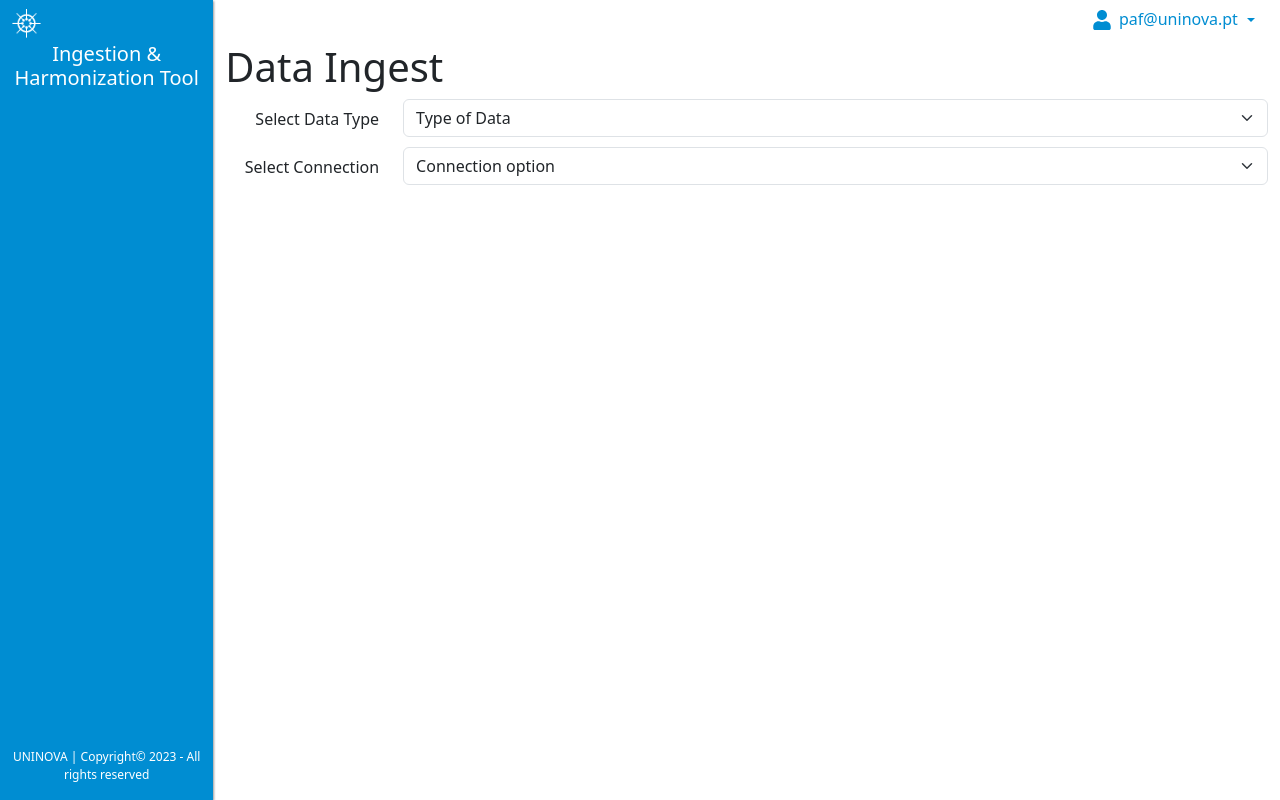
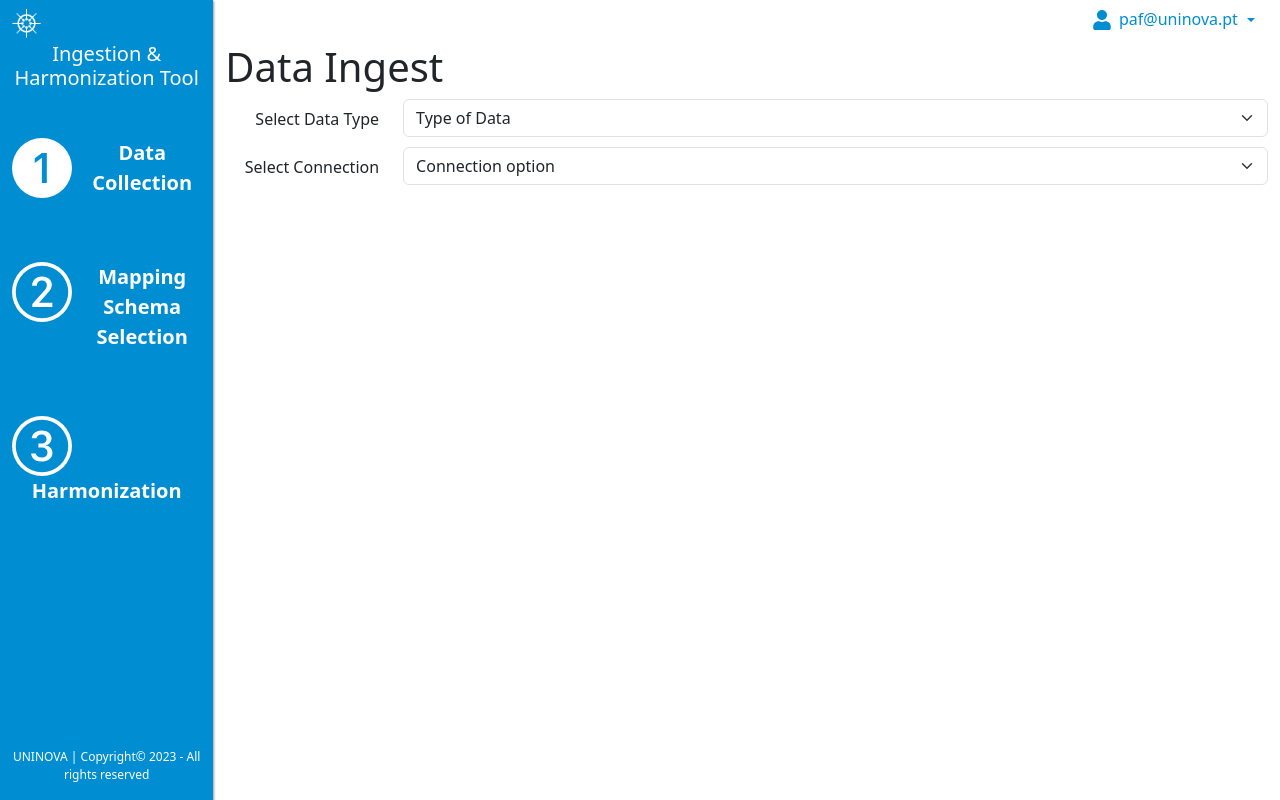
Before and after one commit to VesselAI/uninova-ingestion-and-harmonisation-services_v2, a React (Create React App) app in the folder frontend/: page / in a window 1280 px wide. Built offline with nearby package versions, Linux system fonts and the light colour scheme.

Commit message:
Added sidebar progress by steps

```diff
--- a/frontend/src/components/ProfileMenu/ProfileMenu.jsx
+++ b/frontend/src/components/ProfileMenu/ProfileMenu.jsx
@@ -1,11 +1,6 @@
 import Dropdown from 'react-bootstrap/Dropdown';
 import { FaUser } from "react-icons/fa";
-import Container from 'react-bootstrap/Container';
-import Row from 'react-bootstrap/Row';
-import Col from 'react-bootstrap/Col';
-import Nav from 'react-bootstrap/Nav';
 import Navbar from 'react-bootstrap/Navbar';
-import NavDropdown from 'react-bootstrap/NavDropdown';
 import './ProfileMenu.css'
 
 
--- a/frontend/src/components/SideBar/SideBar.css
+++ b/frontend/src/components/SideBar/SideBar.css
@@ -1,4 +1,3 @@
-
 #linha-horizontal {
     /* width: 150px; */
     /* margin-top: 15px; */
@@ -7,7 +6,8 @@
     /* margin-bottom: 15px; */
     border: 1px solid white;
 }
-.uninova-2023{
+
+.uninova-2023 {
     color: white;
     text-align: center;
     background: #008DD2;
@@ -16,15 +16,16 @@
     /* border-bottom-right-radius: 7px; */
 }
 
-#linha-horizontal-bottom{
+#linha-horizontal-bottom {
     /* margin-top: 15px;
     margin-bottom: 15px; */
     margin-left: 10px;
     margin-right: 10px;
     border: 1px solid white;
 }
+
 /* *********************** */
-.sidebar-base{
+.sidebar-base {
     height: 100vh;
     background: #008DD2;
     color: white;
@@ -33,11 +34,16 @@
     filter: drop-shadow(1px 1px 1px rgba(0, 0, 0, 0.4));
 }
 
-.sidebar-header{
+.sidebar-header {
     padding-top: 5%;
 }
 
-.sidebar-logo-text{
+.sidebar-middle {
+    height: 60vh;
+    align-content: center;
+}
+
+.sidebar-logo-text {
     color: white;
     margin-bottom: 0;
     padding-top: 4px;
@@ -49,3 +55,14 @@
     bottom: 0;
     text-align: center;
 }
+
+.sidebar-middle-text {
+    font-size: 20px;
+    font-weight: bold;
+}
+
+.stepstack-pos {
+    align-items: end;
+    display: flex;
+    justify-content: center;
+}
--- a/frontend/src/components/SideBar/SideBar.jsx
+++ b/frontend/src/components/SideBar/SideBar.jsx
@@ -3,24 +3,11 @@ import Container from 'react-bootstrap/Container';
 import Row from 'react-bootstrap/Row';
 import Col from 'react-bootstrap/Col';
 import Image from 'react-bootstrap/Image';
+import StepsStack from "../StepsStack/StepsStack";
 import './SideBar.css'
 
 function SideBar() {
     return (
-        // <>
-        //     <div className='header-logo-sidebar'>
-        //         <div className='logo-i4q-white'>
-        //             <img id="project-logo" className="navbar-logo-i4q" src={vesselailogo} alt="vesselailogo" />
-        //             <div className='text-logo'>Ingestion and Harmonization Tool</div>
-        //         </div>
-        //         {/* <div id="linha-horizontal"></div> */}
-        //     </div>
-        //     <div className="sidebar-style"></div>
-        //     <div className='uninova-2023'>
-        //         {/* <div id="linha-horizontal-bottom"></div> */}
-        //         <p className='uninova-2023-text'>UNINOVA | Copyright© 2023 - All rights reserved</p>
-        //     </div>
-        // </>
         <Container className="sidebar-base">
             <Row className="sidebar-header">
                 <Col xs={3}>
@@ -30,6 +17,9 @@ function SideBar() {
                     <h5 className="sidebar-logo-text">Ingestion & Harmonization Tool</h5>
                 </Col>
             </Row>
+            <Row className="sidebar-middle">
+                    <StepsStack curstep={1}/>
+            </Row>
             <Row className="uninova-2023-text">
                 <p>UNINOVA | Copyright© 2023 - All rights reserved</p>
             </Row>
--- /dev/null
+++ b/frontend/src/components/StepsStack/StepsStack.jsx
@@ -0,0 +1,76 @@
+import Stack from 'react-bootstrap/Stack';
+import Row from 'react-bootstrap/Row';
+import Col from 'react-bootstrap/Col';
+import { BsFill1CircleFill, Bs1Circle, BsFill2CircleFill, Bs2Circle, BsFill3CircleFill, Bs3Circle } from 'react-icons/bs'
+import { useEffect, useState } from 'react';
+
+function StepsStack({ curstep }) {
+
+    const [step, setStep] = useState(1)
+
+    useEffect(() => {
+        // Code here will run on the first render of the component
+        setStep(curstep)
+
+        // You can perform any other actions or side effects here
+
+        // Cleanup function (optional) - it will run when the component unmounts
+        return () => {
+            // Cleanup code here (if needed)
+            setStep(1);
+        };
+    }, [curstep]); // Empty dependency array means this effect runs once
+
+    return (
+        <Stack gap={5}>
+            <Row>
+                {step === 1 ?
+                    <Col xs={4}>
+                        <BsFill1CircleFill size={60} />
+                    </Col>
+                    :
+                    <Col xs={4}>
+                        <Bs1Circle size={60} />
+                    </Col>
+
+                }
+                <Col className='stepstack-pos'>
+                    <p className='sidebar-middle-text'>Data Collection</p>
+                </Col>
+            </Row>
+            <Row>
+                {step === 2 ?
+                    <Col xs={4}>
+                        <BsFill2CircleFill size={60} />
+                    </Col>
+                    :
+                    <Col xs={4}>
+                        <Bs2Circle size={60} />
+                    </Col>
+
+                }
+                <Col className='stepstack-pos'>
+                    <p className='sidebar-middle-text'>Mapping Schema Selection</p>
+                </Col>
+            </Row>
+            <Row>
+                {step === 3 ?
+                    <Col xs={4}>
+                        <BsFill3CircleFill size={60} />
+                    </Col>
+                    :
+                    <Col xs={4}>
+                        <Bs3Circle size={60} />
+                    </Col>
+
+                }
+                <Col className='stepstack-pos'>
+                    <p className='sidebar-middle-text'>Harmonization</p>
+                </Col>
+            </Row>
+        </Stack>
+    );
+
+}
+
+export default StepsStack;
```
